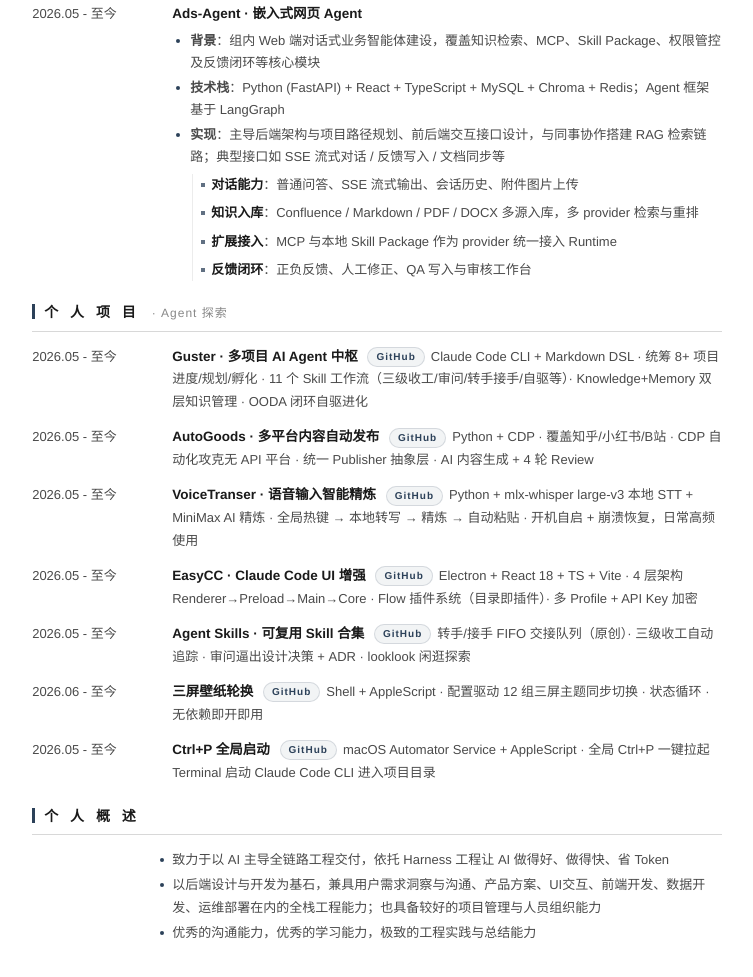
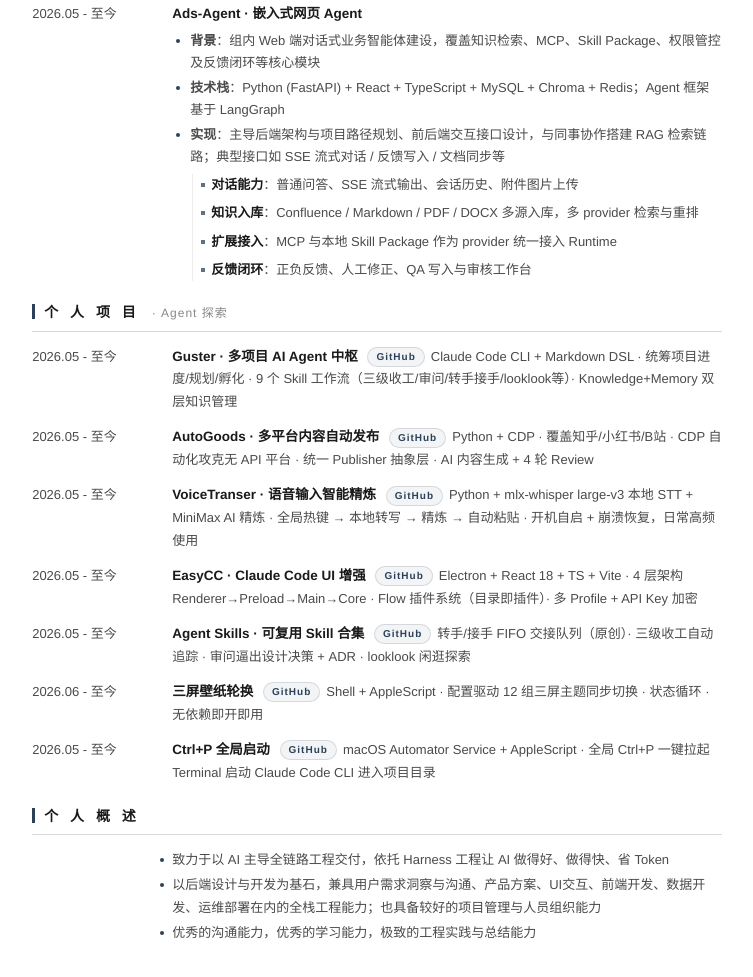
Before and after one commit to Lumos-789/Lumos-789.github.io, a plain HTML site: page index.html in a window 1280 px wide. Shown: the part 2224-3201 px from the top of the page, without its empty margins (263-1016 px from the left). Drawn offline with Linux system fonts and the light colour scheme.

Commit message:
docs: remove 8+ and 自驱/OODA from Guster description

```diff
--- a/index.html
+++ b/index.html
@@ -880,7 +880,7 @@
     <div class="proj-item proj-item-inline">
       <div class="proj-header">
         <span class="time">2026.05 - 至今</span>
-        <span class="name">Guster · 多项目 AI Agent 中枢 <a href="https://github.com/Lumos-789/Guster" target="_blank" style="display:inline-block;font-size:10px;font-weight:600;letter-spacing:1px;color:var(--accent);background:rgba(44,65,89,0.06);border:1px solid rgba(44,65,89,0.15);border-radius:999px;padding:1px 8px;margin-left:6px;vertical-align:middle;text-decoration:none;line-height:1.6">GitHub</a><span class="desc">Claude Code CLI + Markdown DSL · 统筹 8+ 项目进度/规划/孵化 · 11 个 Skill 工作流（三级收工/审问/转手接手/自驱等）· Knowledge+Memory 双层知识管理 · OODA 闭环自驱进化</span></span>
+        <span class="name">Guster · 多项目 AI Agent 中枢 <a href="https://github.com/Lumos-789/Guster" target="_blank" style="display:inline-block;font-size:10px;font-weight:600;letter-spacing:1px;color:var(--accent);background:rgba(44,65,89,0.06);border:1px solid rgba(44,65,89,0.15);border-radius:999px;padding:1px 8px;margin-left:6px;vertical-align:middle;text-decoration:none;line-height:1.6">GitHub</a><span class="desc">Claude Code CLI + Markdown DSL · 统筹项目进度/规划/孵化 · 9 个 Skill 工作流（三级收工/审问/转手接手/looklook等）· Knowledge+Memory 双层知识管理</span></span>
       </div>
     </div>
 
```
